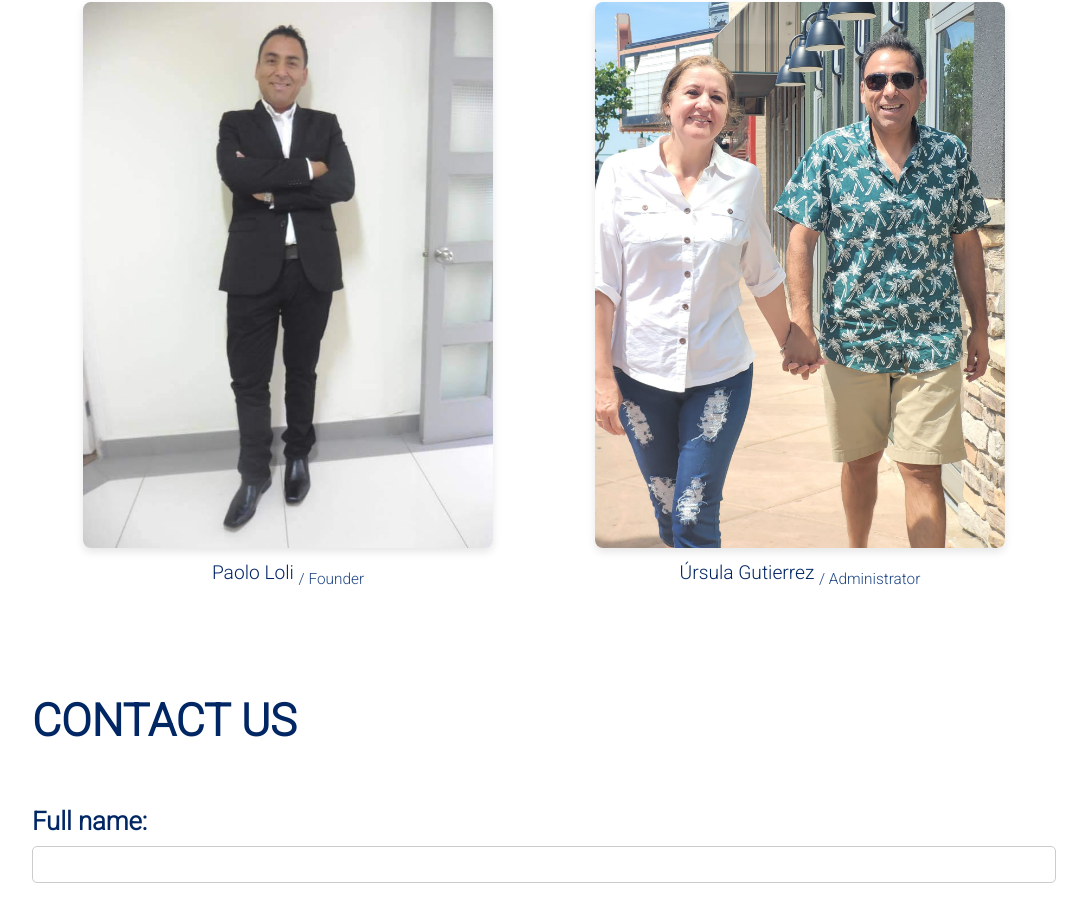
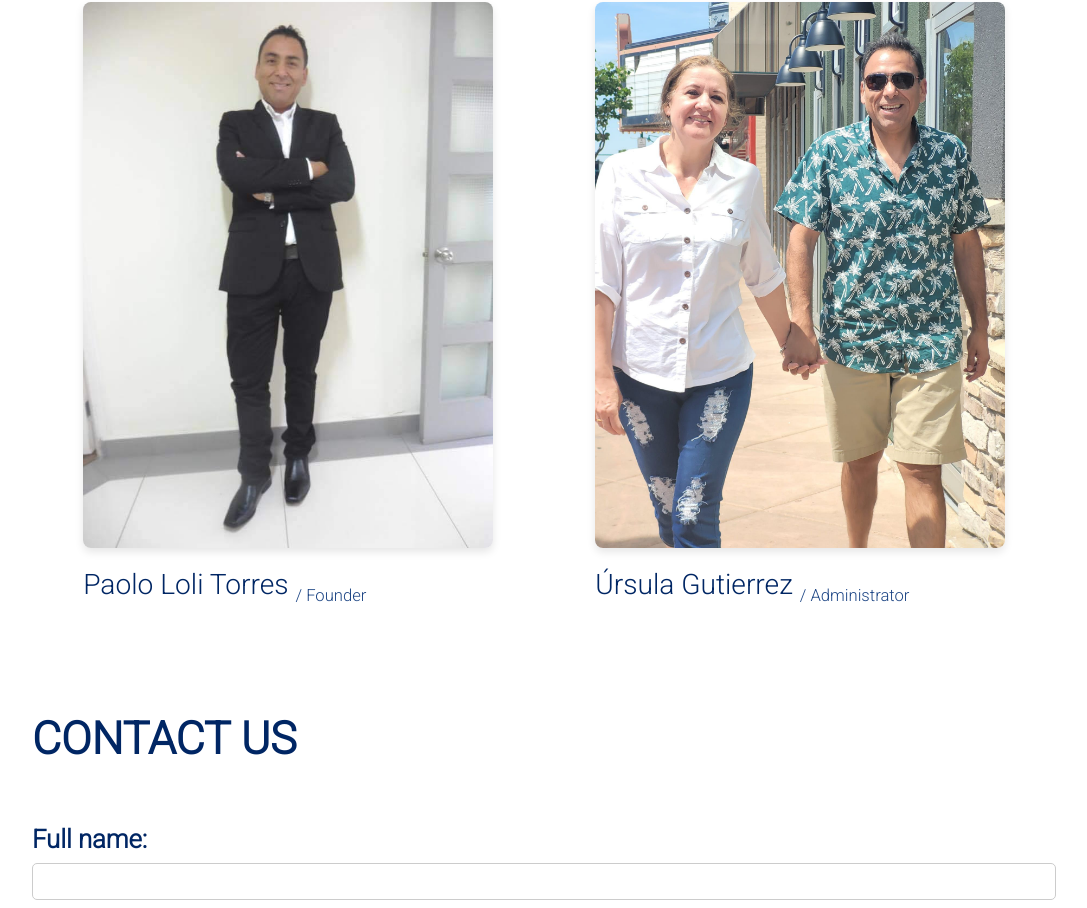
Before and after one commit to Luislolih/cleaning-experts, a React (Vite) app: page / in a window 1280 px wide. Shown: the part 3951-4859 px from the top of the page, without its empty margins (96-1183 px from the left). Built offline with nearby package versions, Linux system fonts and the light colour scheme.

Commit message:
add form styles 4

```diff
--- a/src/views/Landing/Landing.jsx
+++ b/src/views/Landing/Landing.jsx
@@ -95,7 +95,7 @@ const Landing = () => {
                     <div className={styles.containerImgPeople}>
                         <img className={styles.imgPeople} src={paolo}></img>
                         <p className={styles.namePeople}>
-                            Paolo Loli{" "}
+                            Paolo Loli Torres{" "}
                             <sub className={styles.subText}>/ Founder</sub>
                         </p>
                     </div>
--- a/src/views/Landing/Landing.module.css
+++ b/src/views/Landing/Landing.module.css
@@ -107,7 +107,7 @@
     }
     .peopleContainer {
         color: #002664;
-        font-size: 3.5vw;
+        font-size: 5vw;
         display: flex;
         flex-direction: column;
         padding: 3rem 10%;
@@ -145,7 +145,7 @@
     }
     .subText {
         color: #1e4685;
-        font-size: 2.5vw;
+        font-size: 3vw;
     }
 }
 @media screen and (min-width: 767px) and (max-width: 1023px) {
@@ -278,7 +278,7 @@
         align-items: center;
         justify-content: space-around;
         margin: 0 auto;
-        font-size: 2.5vw;
+        font-size: 3.5vw;
         border-radius: 0.5rem;
     }
 
@@ -294,7 +294,7 @@
     }
     .subText {
         color: #1e4685;
-        font-size: 2vw;
+        font-size: 2.3vw;
     }
 }
 @media screen and (min-width: 1023px) {
@@ -422,11 +422,12 @@
         width: 50%;
         display: flex;
         flex-direction: column;
-        align-items: center;
+        align-items: start;
         justify-content: space-around;
         margin: 0 auto;
-        font-size: 1.5vw;
+        font-size: 2.2vw;
         border-radius: 0.5rem;
+        gap: 1rem;
     }
 
     .imgPeople {
@@ -438,9 +439,10 @@
 
     .namePeople {
         margin-top: 0.7rem;
+        margin: 0 10%;
     }
     .subText {
         color: #1e4685;
-        font-size: 1.2vw;
+        font-size: 1.3vw;
     }
 }
```
